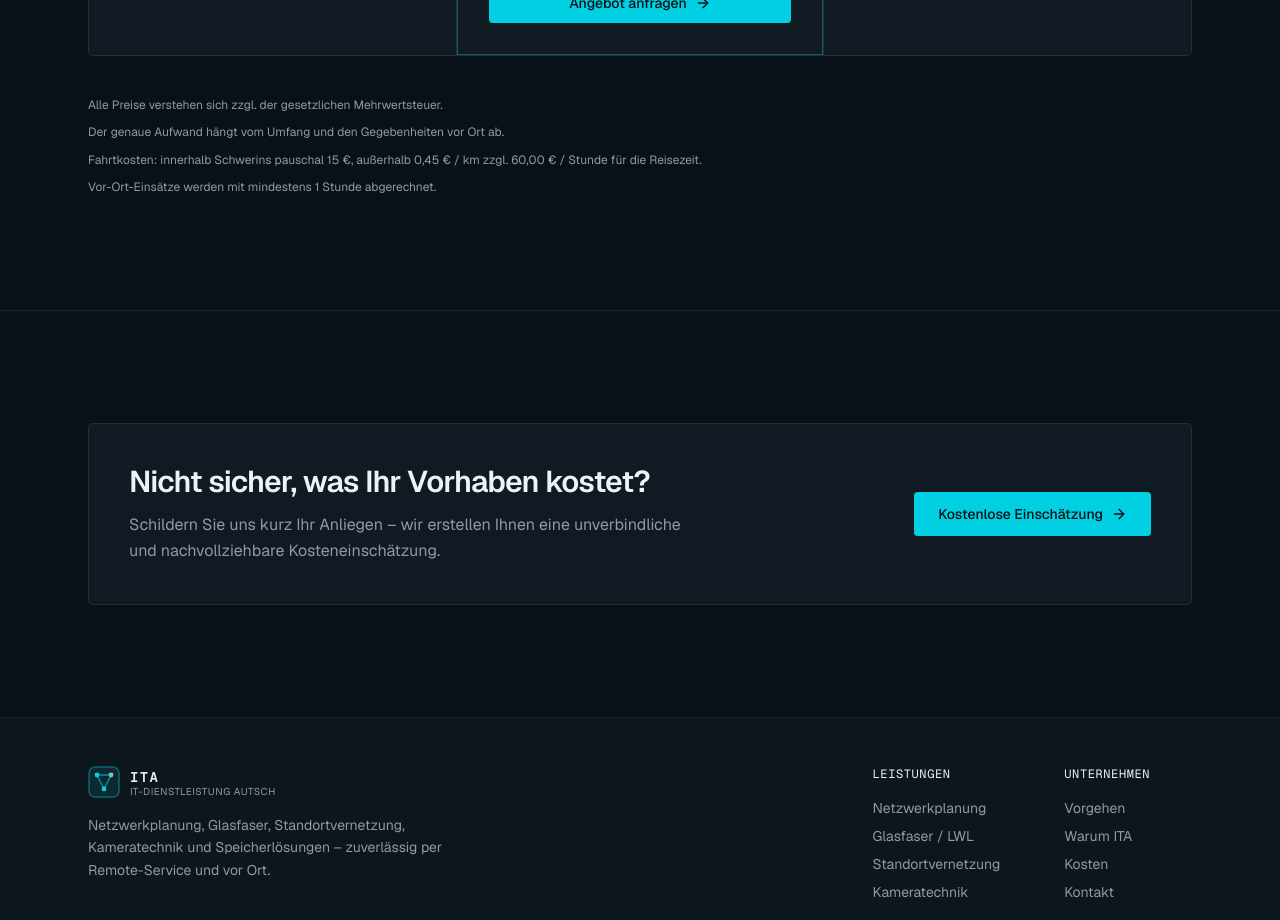
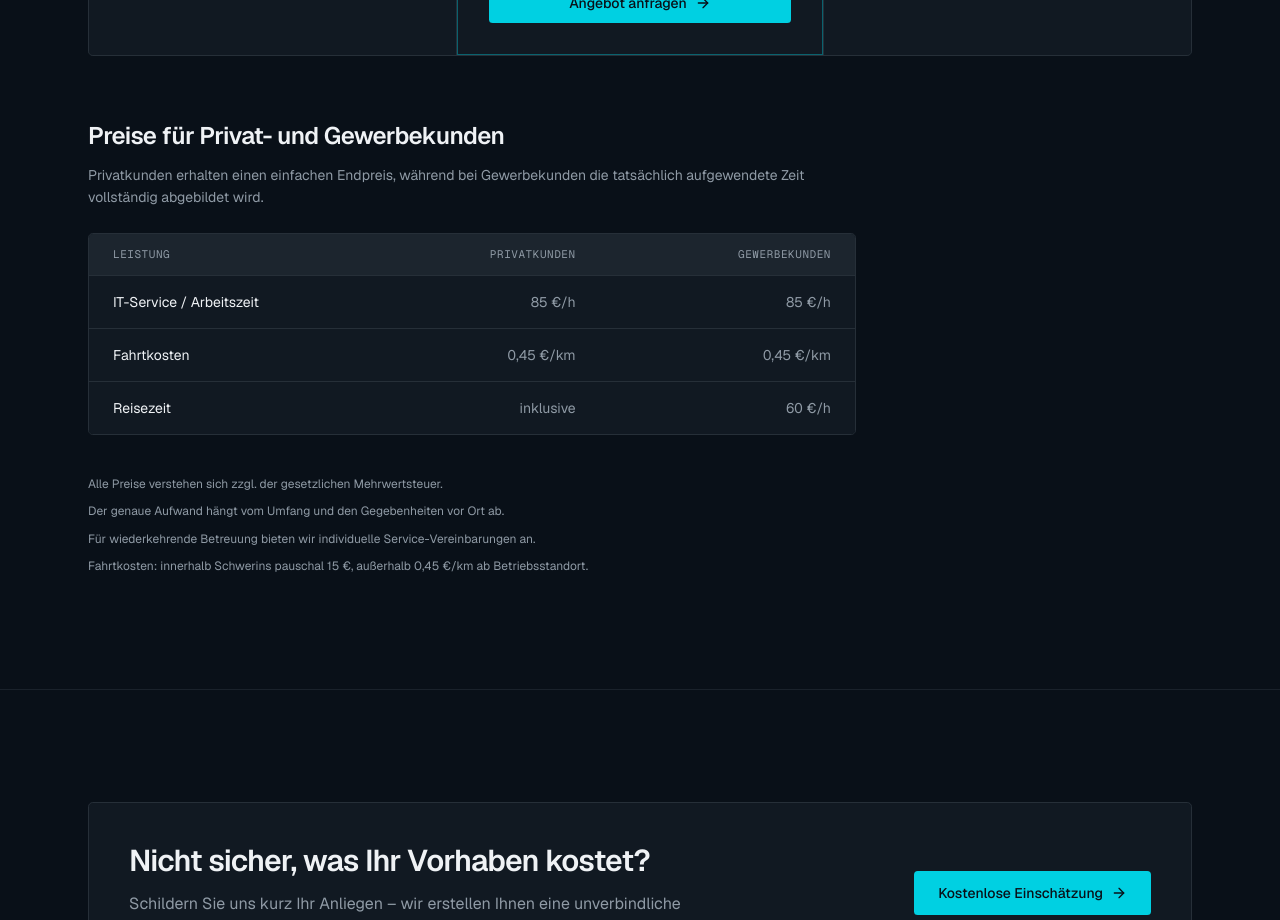
Before and after one commit to kilianautsch-code/ITA, a Next.js app: page /kosten in a window 1280 px wide. Shown: the part 860-1780 px from the top of the page. Built offline with nearby package versions, Linux system fonts and the light colour scheme.

Commit message:
Restored v8: Add price comparison table and Schwerin travel cost rule to Kosten page

```diff
--- a/app/kosten/page.tsx
+++ b/app/kosten/page.tsx
@@ -52,11 +52,17 @@ const packages = [
   },
 ]
 
+const priceTable = [
+  { label: "IT-Service / Arbeitszeit", private: "85 €/h", business: "85 €/h" },
+  { label: "Fahrtkosten", private: "0,45 €/km", business: "0,45 €/km" },
+  { label: "Reisezeit", private: "inklusive", business: "60 €/h" },
+]
+
 const notes = [
   "Alle Preise verstehen sich zzgl. der gesetzlichen Mehrwertsteuer.",
   "Der genaue Aufwand hängt vom Umfang und den Gegebenheiten vor Ort ab.",
-  "Fahrtkosten: innerhalb Schwerins pauschal 15 €, außerhalb  0,45 € / km zzgl. 60,00 € / Stunde für die Reisezeit.",
-  "Vor-Ort-Einsätze werden mit mindestens 1 Stunde abgerechnet.",
+  "Für wiederkehrende Betreuung bieten wir individuelle Service-Vereinbarungen an.",
+  "Fahrtkosten: innerhalb Schwerins pauschal 15 €, außerhalb 0,45 €/km ab Betriebsstandort.",
 ]
 
 export default function KostenPage() {
@@ -118,6 +124,46 @@ export default function KostenPage() {
               ))}
             </div>
 
+            <div className="mt-16 max-w-3xl">
+              <h2 className="text-balance text-xl font-semibold tracking-tight text-foreground sm:text-2xl">
+                Preise für Privat- und Gewerbekunden
+              </h2>
+              <p className="mt-3 text-pretty text-sm leading-relaxed text-muted-foreground">
+                Privatkunden erhalten einen einfachen Endpreis, während bei Gewerbekunden die
+                tatsächlich aufgewendete Zeit vollständig abgebildet wird.
+              </p>
+
+              <div className="mt-6 overflow-hidden rounded-lg border border-border">
+                <div className="grid grid-cols-3 border-b border-border bg-secondary">
+                  <div className="px-4 py-3 font-mono text-[11px] uppercase tracking-wider text-muted-foreground sm:px-6">
+                    Leistung
+                  </div>
+                  <div className="px-4 py-3 text-right font-mono text-[11px] uppercase tracking-wider text-muted-foreground sm:px-6">
+                    Privatkunden
+                  </div>
+                  <div className="px-4 py-3 text-right font-mono text-[11px] uppercase tracking-wider text-muted-foreground sm:px-6">
+                    Gewerbekunden
+                  </div>
+                </div>
+                {priceTable.map((row, i) => (
+                  <div
+                    key={row.label}
+                    className={`grid grid-cols-3 items-center bg-card ${
+                      i !== priceTable.length - 1 ? "border-b border-border" : ""
+                    }`}
+                  >
+                    <div className="px-4 py-4 text-sm text-foreground sm:px-6">{row.label}</div>
+                    <div className="px-4 py-4 text-right text-sm tabular-nums text-muted-foreground sm:px-6">
+                      {row.private}
+                    </div>
+                    <div className="px-4 py-4 text-right text-sm tabular-nums text-muted-foreground sm:px-6">
+                      {row.business}
+                    </div>
+                  </div>
+                ))}
+              </div>
+            </div>
+
             <ul className="mt-10 flex flex-col gap-2">
               {notes.map((n) => (
                 <li key={n} className="text-xs leading-relaxed text-muted-foreground">
```
